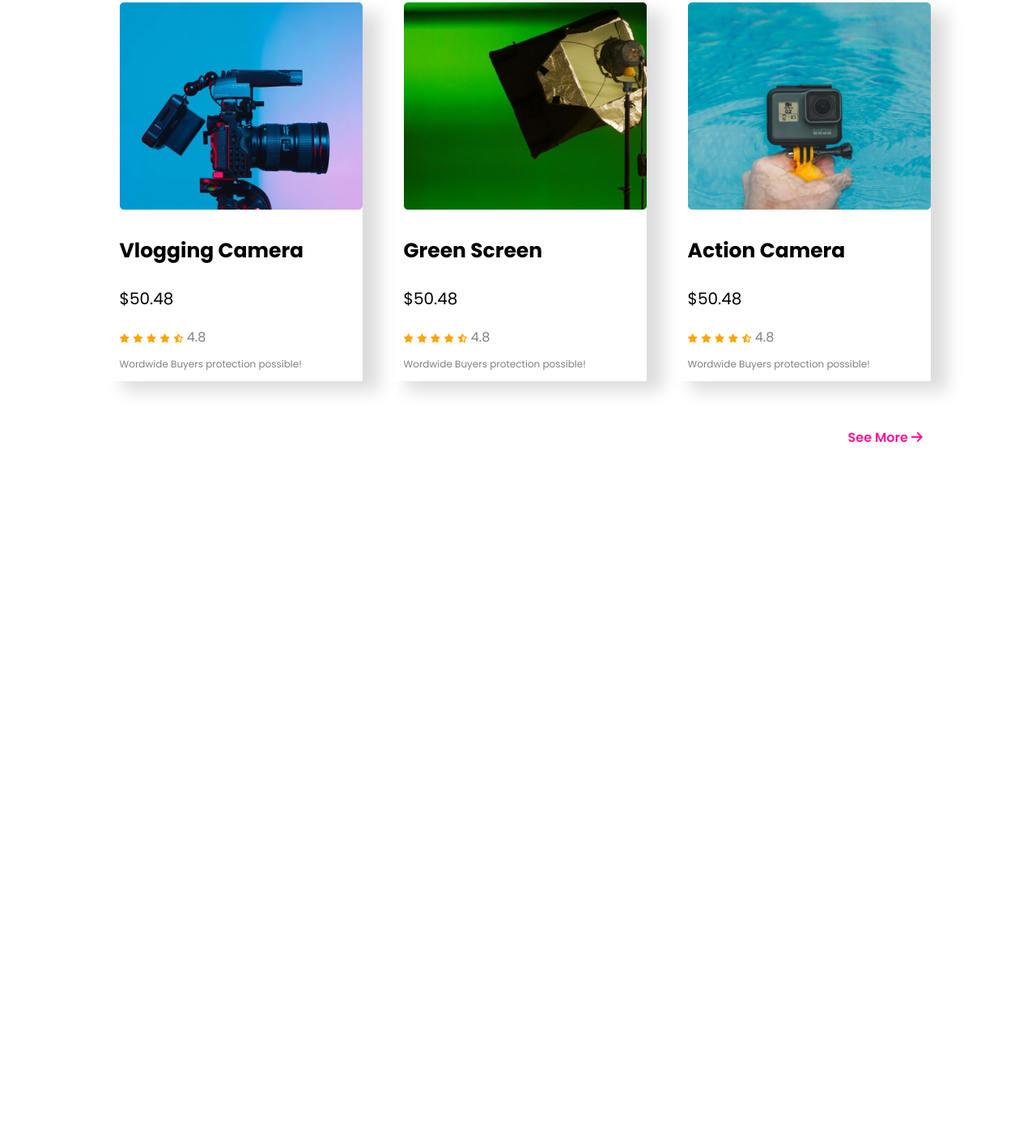
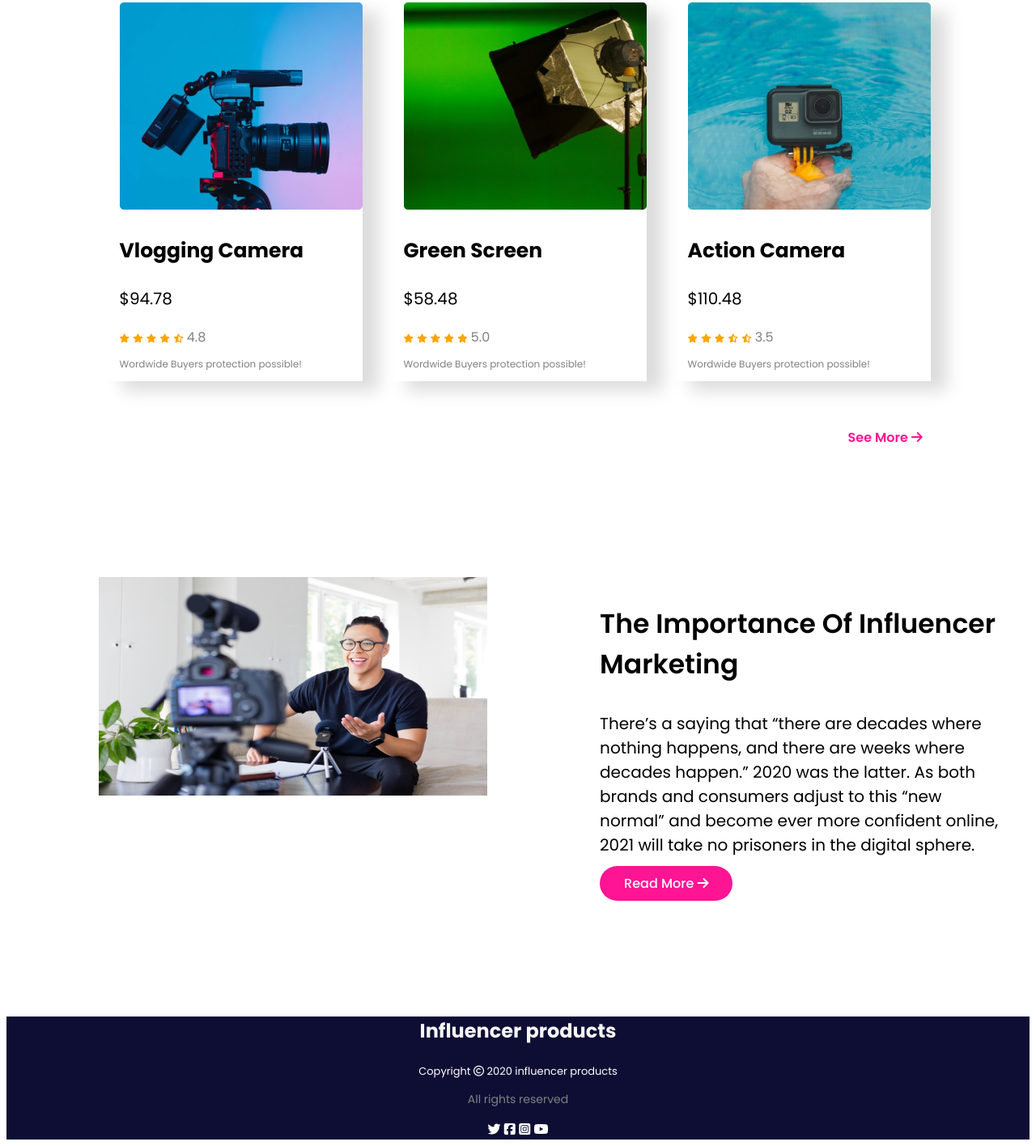
Before and after one commit to FazleRahmanEvan/Influencer-gear, a plain HTML site: page index.html in a window 1280 px wide. Shown: the part 2022-3438 px from the top of the page at 81% size. Before the commit the page ends 2743 px from the top, so only its background shows below. Drawn offline with Linux system fonts and the light colour scheme.

Commit message:
footer added

```diff
--- a/index.html
+++ b/index.html
@@ -38,7 +38,7 @@
             <a class= "link-button"  target="_blank" href="">Prebook Now  <i class="fas fa-arrow-right"></i> </a>
          </div>
       <div class= "half-width">
-        <img src="images/main-camera.png" alt="">
+        <img class="camera" src="images/main-camera.png" alt="">
       </div>
       </div>
      </div>
@@ -84,7 +84,7 @@
                 </div>
                <div class="collection-detail">
                    <h3 class="collection-title">microphone</h3>
-                   <p class="collection-price">$50.48</p>
+                   <p class="collection-price">$60.48</p>
                    <div class="collection-info">
                     <div>
                         <i class="fas fa-star filled"></i>
@@ -106,7 +106,7 @@
                 </div>
                <div class="collection-detail">
                    <h3 class="collection-title">Airbuds</h3>
-                   <p class="collection-price">$50.48</p>
+                   <p class="collection-price">$80.78</p>
                    <div class="collection-info">
                     <div>
                         <i class="fas fa-star filled"></i>
@@ -128,7 +128,7 @@
                 </div>
                <div class="collection-detail">
                    <h3 class="collection-title">Drone</h3>
-                   <p class="collection-price">$50.48</p>
+                   <p class="collection-price">$75.48</p>
                    <div class="collection-info">
                     <div>
                         <i class="fas fa-star filled"></i>
@@ -150,7 +150,7 @@
                 </div>
                <div class="collection-detail">
                    <h3 class="collection-title">Light Setup</h3>
-                   <p class="collection-price">$50.48</p>
+                   <p class="collection-price">$130.48</p>
                    <div class="collection-info">
                     <div>
                         <i class="fas fa-star filled"></i>
@@ -172,7 +172,7 @@
                 </div>
                <div class="collection-detail">
                    <h3 class="collection-title">Photoshoot set</h3>
-                   <p class="collection-price">$50.48</p>
+                   <p class="collection-price">$120.48</p>
                    <div class="collection-info">
                     <div>
                         <i class="fas fa-star filled"></i>
@@ -196,7 +196,7 @@
                 </div>
                <div class="collection-detail">
                    <h3 class="collection-title">Vlogging Camera</h3>
-                   <p class="collection-price">$50.48</p>
+                   <p class="collection-price">$94.78</p>
                    <div class="collection-info">
                     <div>
                         <i class="fas fa-star filled"></i>
@@ -218,15 +218,16 @@
                 </div>
                <div class="collection-detail">
                    <h3 class="collection-title">Green Screen</h3>
-                   <p class="collection-price">$50.48</p>
+                   <p class="collection-price">$58.48</p>
                    <div class="collection-info">
                     <div>
                         <i class="fas fa-star filled"></i>
                         <i class="fas fa-star filled"></i>
                         <i class="fas fa-star filled"></i>
                         <i class="fas fa-star filled"></i>
-                        <i class="fas fa-star-half-alt"></i>
-                        <span>4.8</span>
+                        <i class="fas fa-star filled"></i>
+
+                        <span>5.0</span>
                       <div class="rating">
                        <p class="worldwide">Wordwide Buyers protection possible!</p>
                       </div>
@@ -240,15 +241,15 @@
                 </div>
                <div class="collection-detail">
                    <h3 class="collection-title">Action Camera</h3>
-                   <p class="collection-price">$50.48</p>
+                   <p class="collection-price">$110.48</p>
                    <div class="collection-info">
                     <div>
                         <i class="fas fa-star filled"></i>
                         <i class="fas fa-star filled"></i>
                         <i class="fas fa-star filled"></i>
-                        <i class="fas fa-star filled"></i>
                         <i class="fas fa-star-half-alt"></i>
-                        <span>4.8</span>
+                        <i class="fas fa-star-half-alt"></i>
+                        <span>3.5</span>
                       <div class="rating">
                        <p class="worldwide">Wordwide Buyers protection possible!</p>
                       </div>
@@ -262,9 +263,39 @@
 
     </section>
 
+    <!-- bonus part -->
+
+    <section class="bonus-part">
+
+        <div class="half-width">
+            <img class="important-photo" src="images/importance.jpg" alt="">
+        </div>
+        <div class="half-width">
+            <h3 class="important-title">The Importance Of Influencer Marketing </h3>
+            <p>There’s a saying that “there are decades where nothing happens, and there are weeks where decades happen.” 2020 was the latter. As both brands and consumers adjust to this “new normal” and become ever more confident online, 2021 will take no prisoners in the digital sphere.</p>
+            <a class= "link-button"  target="_blank" href="https://www.forbes.com/sites/forbesagencycouncil/2021/03/02/the-importance-of-influencer-marketing-in-the-new-normal-digital-sphere/?sh=7d3af1214483">Read More <i class="fas fa-arrow-right"></i></a>
+       </div>
+    </section>
+
+
+
+
 
 
   </main>
+  <footer class= "footer-part">
+    <h5> <span class="white-color">Influencer products</h5>
+      <p class="copy">Copyright  <i class="far fa-copyright"></i>  2020 influencer products</p>
+      <p class="rights">All rights reserved</p>
+
+   <div class="icon">
+    <i class="fab fa-twitter"></i>
+    <i class="fab fa-facebook-square"></i>
+    <i class="fab fa-instagram-square"></i>
+    <i class="fab fa-youtube"></i>
+
+   </div>
+</footer>
 
 </body>
 </html>
--- a/style.css
+++ b/style.css
@@ -31,6 +31,7 @@ h2{
     padding-left: 9%;
 
 }
+
 .link-button{
     text-decoration: none;
     color: azure;
@@ -111,3 +112,55 @@ span{
     padding-left: 90%;
     color:deeppink
 }
+
+
+/* bonus part  */
+
+.bonus-part{
+    display: flex;
+    flex-wrap: wrap;
+    margin-bottom: 130px;
+}
+.important-title{
+    font-size: 33px;
+    font-weight: 600;
+}
+.important-photo{
+    width:480px;
+    height: 270px;
+}
+
+/* footer  */
+
+.footer-part{
+    color: white;
+    background-color:rgb(14, 14, 53);
+    text-align: center;
+}
+.white-color{
+    color: whitesmoke;
+    font-size: 24px;
+   margin-top: 5px;
+}
+.copy{
+    font-size: 13px;
+}
+.rights{
+    color: gray;
+    font-size:14px ;
+}
+.icon{
+    font-size: 18;
+
+}
+
+/* media queries */
+
+
+/* mobile devices */
+@media only screen and (max-width: 688px) {
+    .collections{
+       color: gray ;
+
+
+}
```
